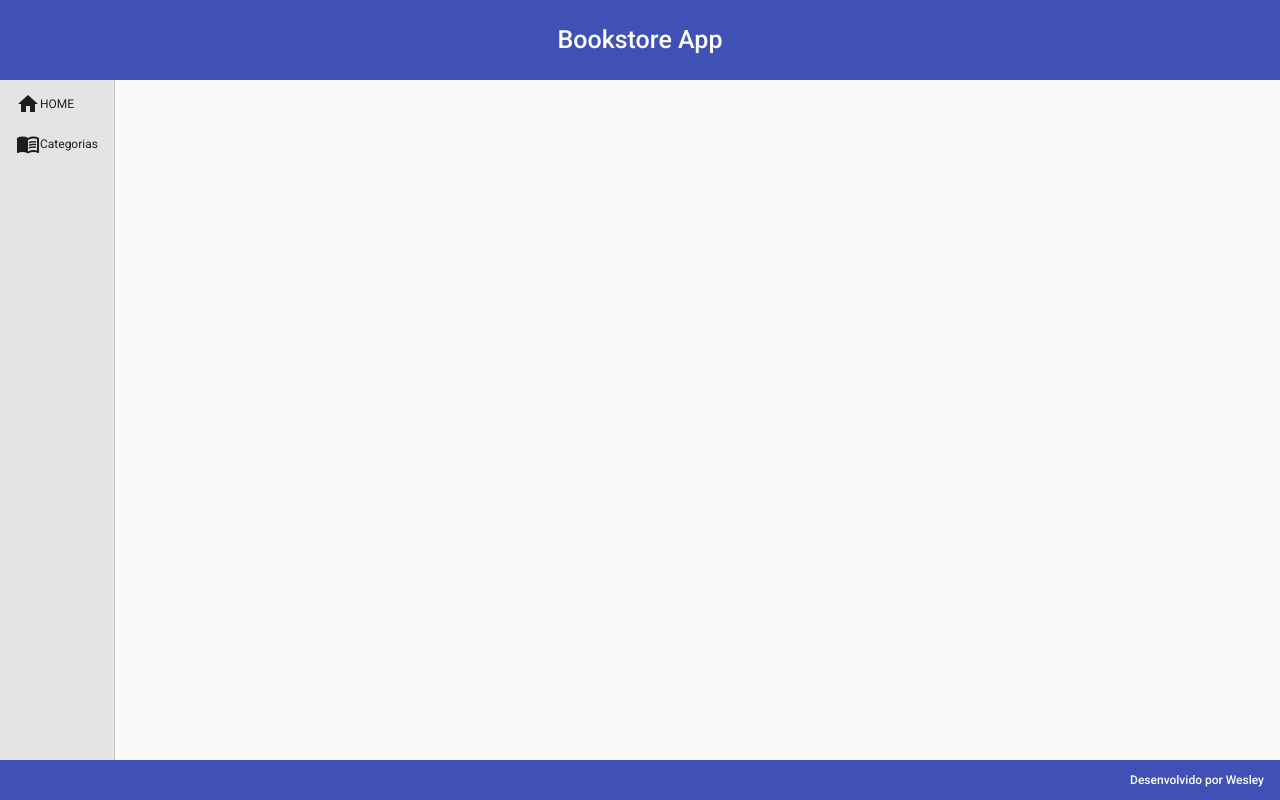
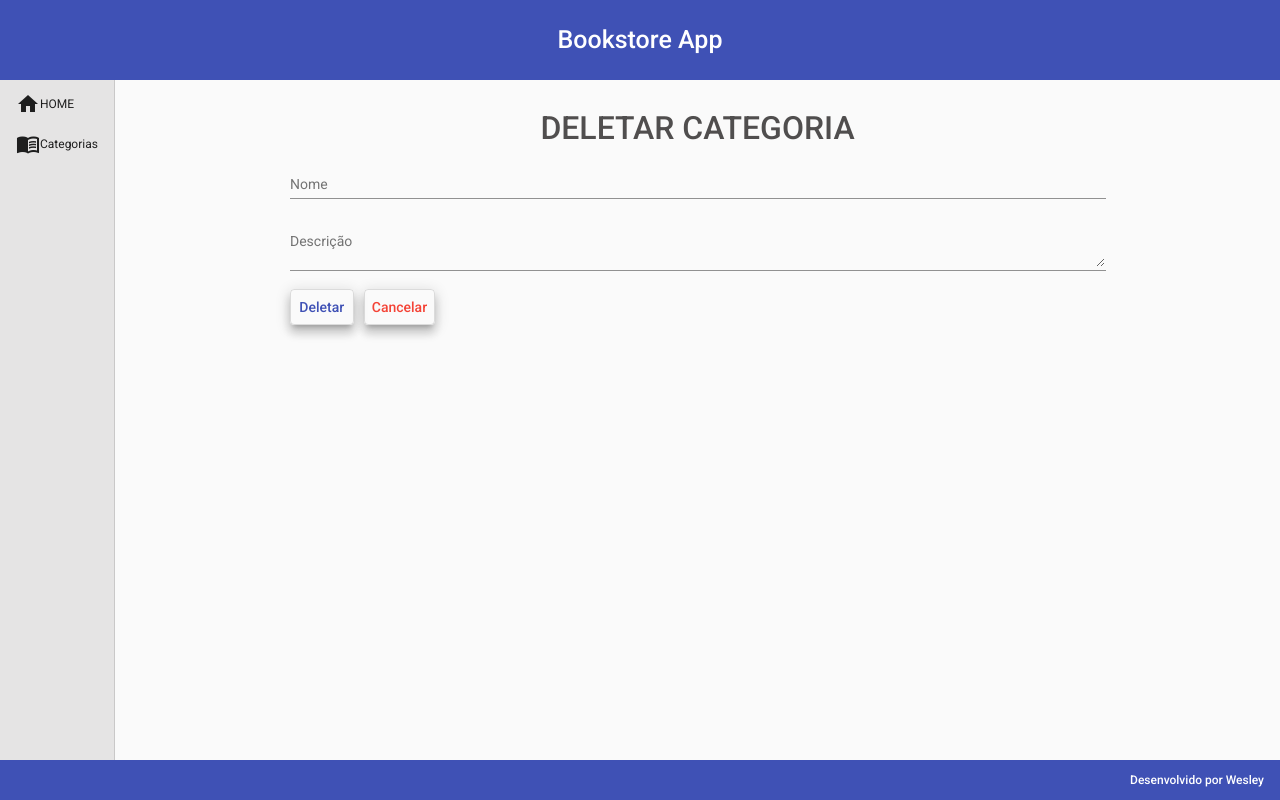
Before and after one commit to PaulinoWesley/bookstore-fronend, an Angular app: page /categorias/delete/1 in a window 1280 px wide. Before the commit this address led to /. Built offline with nearby package versions, Linux system fonts and the light colour scheme; no server answers.

Commit message:
"Metodo Delete Categorias"

```diff
--- a/src/app/app-routing.module.ts
+++ b/src/app/app-routing.module.ts
@@ -1,3 +1,4 @@
+import { CategoriaDeleteComponent } from './components/views/categoria/categoria-delete/categoria-delete.component';
 import { CategoriaCreateComponent } from './components/views/categoria/categoria-create/categoria-create.component';
 import { CategoriaReadComponent } from './components/views/categoria/categoria-read/categoria-read.component';
 import { HomeComponent } from './components/views/home/home.component';
@@ -13,6 +14,9 @@
   },
   {
     path: "categorias/create", component: CategoriaCreateComponent
+  },
+  {
+    path: 'categorias/delete/:id', component: CategoriaDeleteComponent
   }
 ];
 
--- a/src/app/app.module.ts
+++ b/src/app/app.module.ts
@@ -23,6 +23,7 @@
 import { MatInputModule } from '@angular/material/input';
 import { MatFormFieldModule } from '@angular/material/form-field';
 import { MatSnackBarModule } from '@angular/material/snack-bar';
+import { CategoriaDeleteComponent } from './components/views/categoria/categoria-delete/categoria-delete.component';
 
 @NgModule({
   declarations: [
@@ -33,6 +34,7 @@
     HomeComponent,
     CategoriaReadComponent,
     CategoriaCreateComponent,
+    CategoriaDeleteComponent,
   ],
   imports: [
     BrowserModule,
--- a/src/app/components/views/categoria/categoria-create/categoria-create.component.html
+++ b/src/app/components/views/categoria/categoria-create/categoria-create.component.html
@@ -12,6 +12,6 @@
 
     <div class="buttons">
         <button class="mat-elevation-z8" mat-stroked-button color="primary" (click)="create()">Confirmar</button>
-        <button class="mat-elevation-z8" mat-stroked-button color="warn">Cancelar</button>
+        <button class="mat-elevation-z8" mat-stroked-button color="warn" (click)="cancel()">Cancelar</button>
     </div>
 </form>
--- a/src/app/components/views/categoria/categoria-create/categoria-create.component.ts
+++ b/src/app/components/views/categoria/categoria-create/categoria-create.component.ts
@@ -26,10 +26,14 @@
         this.service.mensagem("Categoria criada com sucesso!");
       },
       (err) => {
-        for (let i = 0; i < err.error.errors.lenght; i++) {
+        for (let i = 0; i < err.error.errors[i].lenght; i++) {
           this.service.mensagem(err.error.errors[i].message);
         }
       }
     );
   }
+
+  cancel(): void {
+    this.router.navigate(['categorias']);
+  }
 }
--- /dev/null
+++ b/src/app/components/views/categoria/categoria-delete/categoria-delete.component.css
@@ -0,0 +1,26 @@
+form {
+    text-align: center;
+    width: 70%;
+    margin: 2rem auto 0 auto;
+}
+
+h1 {
+    font-size: 2rem;
+    color: rgb(80, 78, 78);
+    font-weight: 500;
+}
+
+.form {
+    width: 100%;
+}
+
+.buttons {
+    width: 100%;
+    text-align: start;
+}
+
+button {
+    margin-right: 10px;
+    padding-right: 7px;
+    padding-left: 7px;
+}
--- /dev/null
+++ b/src/app/components/views/categoria/categoria-delete/categoria-delete.component.html
@@ -0,0 +1,17 @@
+<form>
+    <h1>DELETAR CATEGORIA</h1>
+
+    <mat-form-field class="form">
+        <mat-label>Nome</mat-label>
+        <input matInput type="text" name="nome" [(ngModel)]="categoria.nome" readonly>
+    </mat-form-field>
+    <mat-form-field class="form">
+        <mat-label>Descrição</mat-label>
+        <textarea matInput type="text" name="descricao" [(ngModel)]="categoria.descricao" readonly></textarea>
+    </mat-form-field>
+
+    <div class="buttons">
+        <button class="mat-elevation-z8" mat-stroked-button color="primary" (click)="deleteById()">Deletar</button>
+        <button class="mat-elevation-z8" mat-stroked-button color="warn" (click)="cancel()">Cancelar</button>
+    </div>
+</form>
--- /dev/null
+++ b/src/app/components/views/categoria/categoria-delete/categoria-delete.component.ts
@@ -0,0 +1,48 @@
+import { CategoriaService } from "./../categoria.service";
+import { Component, OnInit } from "@angular/core";
+import { ActivatedRoute, Router } from "@angular/router";
+import { Categoria } from "../categoria.model";
+
+@Component({
+  selector: "app-categoria-delete",
+  templateUrl: "./categoria-delete.component.html",
+  styleUrls: ["./categoria-delete.component.css"],
+})
+export class CategoriaDeleteComponent implements OnInit {
+  categoria: Categoria = {
+    id: "",
+    nome: "",
+    descricao: "",
+  };
+
+  constructor(
+    private service: CategoriaService,
+    private route: ActivatedRoute,
+    private router: Router
+  ) {}
+
+  ngOnInit(): void {
+    this.categoria.id = this.route.snapshot.paramMap.get("id")!;
+    this.findById();
+  }
+
+  findById(): void {
+    this.service.findById(this.categoria.id!).subscribe((resposta) => {
+      this.categoria = resposta;
+      console.log(this.categoria);
+    });
+  }
+
+  deleteById(): void {
+    this.service.delete(this.categoria.id!).subscribe((resposta) => {
+      this.router.navigate(['categorias']);
+      this.service.mensagem("Categoria deletada com sucesso!");
+    },(err) => {
+      this.service.mensagem(err.error.error);
+    });
+  }
+
+  cancel():void {
+    this.router.navigate(['categorias']);
+  }
+}
--- a/src/app/components/views/categoria/categoria-read/categoria-read.component.html
+++ b/src/app/components/views/categoria/categoria-read/categoria-read.component.html
@@ -42,7 +42,7 @@
           <a class="edit" href="#">
             <i class="material-icons">edit</i>
           </a>
-          <a class="delete" href="#">
+          <a class="delete" routerLink="delete/{{ row.id }}">
             <i class="material-icons">delete</i>
           </a>
         </td>
--- a/src/app/components/views/categoria/categoria.service.ts
+++ b/src/app/components/views/categoria/categoria.service.ts
@@ -18,9 +18,19 @@
     return this.http.get<Categoria[]>(url);
   }
 
+  findById(id: String): Observable<Categoria> {
+    const url= `${this.baseUrl}/categorias/${id}`;
+    return this.http.get<Categoria>(url);
+  }
+
   create(categoria: Categoria): Observable<Categoria> {
     const url = `${this.baseUrl}/categorias`
     return this.http.post<Categoria>(url, categoria);
+  }
+
+  delete(id: String): Observable<void> {
+    const url = `${this.baseUrl}/categorias/${id}`;
+    return this.http.delete<void>(url);
   }
 
   mensagem(str: String): void {
@@ -28,7 +38,7 @@
       horizontalPosition: 'end',
       verticalPosition: 'top',
       duration: 3000
-    })
+    });
   }
 
 }
```
